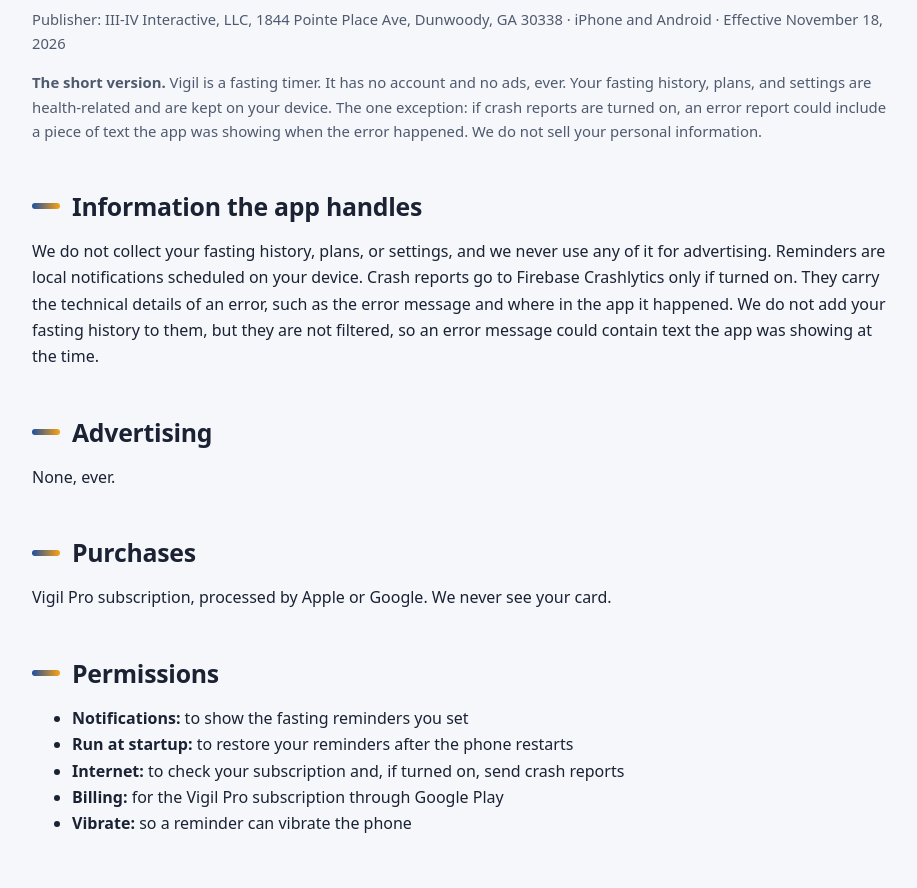
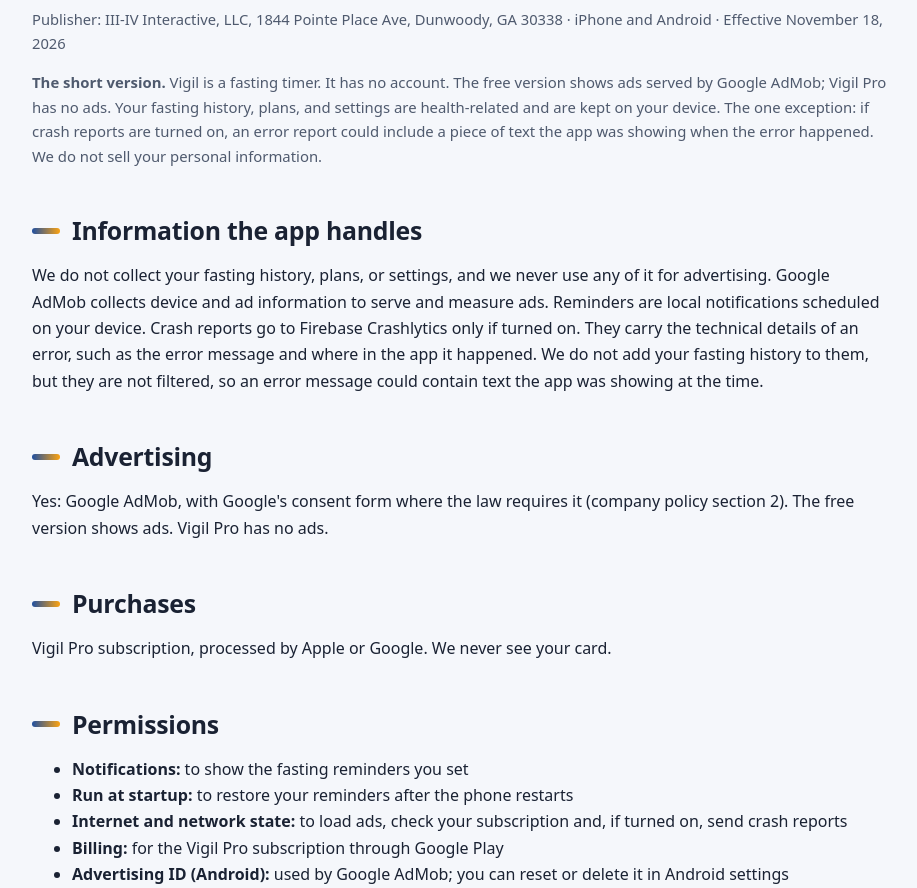
Before and after one commit to RMac11235/34interactv.com, a plain HTML site: page privacy/vigil.html in a window 1280 px wide. Shown: the part 143-1031 px from the top of the page, without its empty margins (180-1097 px from the left). Drawn offline with Linux system fonts and the light colour scheme.

Commit message:
Disclose AdMob ads in Vigil's free version in privacy and support.
Vigil Pro has no ads. AdMob wording matches the existing game privacy pages.

```diff
--- a/privacy/vigil.html
+++ b/privacy/vigil.html
@@ -31,11 +31,13 @@
 <main class="wrap">
 <h1>Vigil Privacy Policy</h1>
 <p class="meta">Publisher: III-IV Interactive, LLC, 1844 Pointe Place Ave, Dunwoody, GA 30338 · iPhone and Android · Effective November 18, 2026</p>
-<div class="note"><strong>The short version.</strong>  Vigil is a fasting timer.  It has no account and no ads, ever.  Your fasting history, plans, and settings are health-related and are kept on your device.  The one exception: if crash reports are turned on, an error report could include a piece of text the app was showing when the error happened.  We do not sell your personal information.</div>
-<h2>Information the app handles</h2><p>We do not collect your fasting history, plans, or settings, and we never use any of it for advertising.  Reminders are local notifications scheduled on your device.  Crash reports go to Firebase Crashlytics only if turned on.  They carry the technical details of an error, such as the error message and where in the app it happened.  We do not add your fasting history to them, but they are not filtered, so an error message could contain text the app was showing at the time.</p>
-<h2>Advertising</h2><p>None, ever.</p>
+<div class="note"><strong>The short version.</strong>  Vigil is a fasting timer.  It has no account.  The free version shows ads served by Google AdMob; Vigil Pro has no ads.  Your fasting history, plans, and settings are health-related and are kept on your device.  The one exception: if crash reports are turned on, an error report could include a piece of text the app was showing when the error happened.  We do not sell your personal information.</div>
+<h2>Information the app handles</h2><p>We do not collect your fasting history, plans, or settings, and we never use any of it for advertising.  Google AdMob collects device and ad information to serve and measure ads.  Reminders are local notifications scheduled on your device.  Crash reports go to Firebase Crashlytics only if turned on.  They carry the technical details of an error, such as the error message and where in the app it happened.  We do not add your fasting history to them, but they are not filtered, so an error message could contain text the app was showing at the time.</p>
+<h2>Advertising</h2><p>Yes: Google AdMob, with Google&#x27;s consent form where the law requires it (company policy section 2).  The free version shows ads.  Vigil Pro has no ads.</p>
 <h2>Purchases</h2><p>Vigil Pro subscription, processed by Apple or Google.  We never see your card.</p>
-<h2>Permissions</h2><ul><li><strong>Notifications:</strong> to show the fasting reminders you set</li><li><strong>Run at startup:</strong> to restore your reminders after the phone restarts</li><li><strong>Internet:</strong> to check your subscription and, if turned on, send crash reports</li><li><strong>Billing:</strong> for the Vigil Pro subscription through Google Play</li><li><strong>Vibrate:</strong> so a reminder can vibrate the phone</li></ul>
+<h2>Permissions</h2><ul><li><strong>Notifications:</strong> to show the fasting reminders you set</li><li><strong>Run at startup:</strong> to restore your reminders after the phone restarts</li><li><strong>Internet and network state:</strong> to load ads, check your subscription and, if turned on, send crash reports</li><li><strong>Billing:</strong> for the Vigil Pro subscription through Google Play</li>
+<li><strong>Advertising ID (Android):</strong> used by Google AdMob; you can reset or delete it in Android settings</li>
+<li><strong>Ad services (Android):</strong> Google&#x27;s ad library also declares Android&#x27;s ad-services permissions (advertising ID, ad attribution, and ad topics); Android lets you limit these in Settings, Privacy, Ads</li><li><strong>Vibrate:</strong> so a reminder can vibrate the phone</li></ul>
 <h2>Children</h2><p>Vigil is not directed to children under 13.  If you believe a child has sent us personal information, email <a href="mailto:privacy@34interactv.com">privacy@34interactv.com</a> and we will delete it.</p>
 <h2>Your choices and rights</h2><p>Delete the app to remove everything it stored inside the app on your device.  Files you saved or exported elsewhere stay until you delete them.  We do not keep an account for you; if you emailed us, ask and we will delete those emails.  Depending on where you live you may have rights to access, correct, delete, or port personal information and to opt out of targeted advertising.  Email <a href="mailto:privacy@34interactv.com">privacy@34interactv.com</a> to make a request.  We will not treat you differently for using these rights.</p>
 <h2>More detail</h2><p>The <a href="../privacy.html">III-IV Interactive privacy policy</a> covers every app we publish, including how Google AdMob, Apple, Google Play, and crash reporting work.  This page and that one are read together.</p>
```
Also changed, not shown: privacy.html (+1 -1 lines), support.html (+1 -1 lines).
